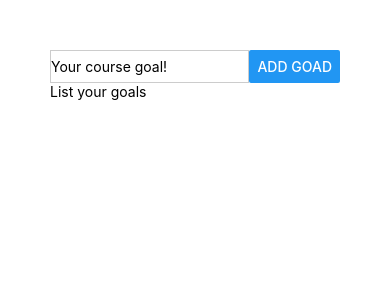
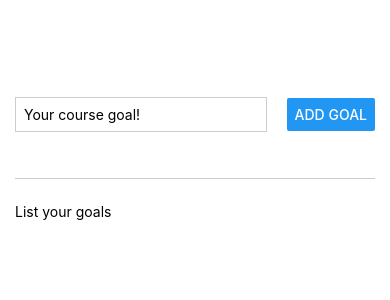
Before and after one commit to PBasham/RNCourse, a React Native app: screen / in a window 390 px wide. Shown: the top 300 px of the page. Built offline with nearby package versions, Linux system fonts and the light colour scheme.

Commit message:
udpated layout for all views to display nice on screen

```diff
--- a/App.js
+++ b/App.js
@@ -9,9 +9,9 @@ export default function App() {
         <View style={styles.appContainer}>
             <View style={styles.inputContainer}>
                 <TextInput style={styles.textInput} placeholder="Your course goal!" />
-            <Button title="Add Goad" />
+                <Button title="Add Goal" />
             </View>
-           <View>
+            <View style={styles.goalsContainer}>
                 <Text>List your goals</Text>
             </View>
         </View>
@@ -19,17 +19,32 @@ export default function App() {
 }
 
 
+/*========================================
+        React-Native Styling
+========================================*/
 const styles = StyleSheet.create({
     appContainer: {
-        padding: 50
+        flex: 1,
+        paddingTop: 50,
+        paddingHorizontal: 15,
     },
     inputContainer: {
+        flex: 1,
         flexDirection: "row",
-         justifyContent: "space-between"
+        justifyContent: "space-between",
+        alignItems: "center",
+        marginBottom: 24,
+        borderBottomWidth: 1,
+        borderBottomColor: "#cccccc"
     },
     textInput: {
         borderWidth: 1,
         borderColor: "#cccccc",
-        width: "80%",
+        width: "70%",
+        marginRight: 8,
+        padding: 8,
+    },
+    goalsContainer: {
+        flex: 5,
     },
 });
```
Lines whose indentation alone changed are shown as unchanged.
